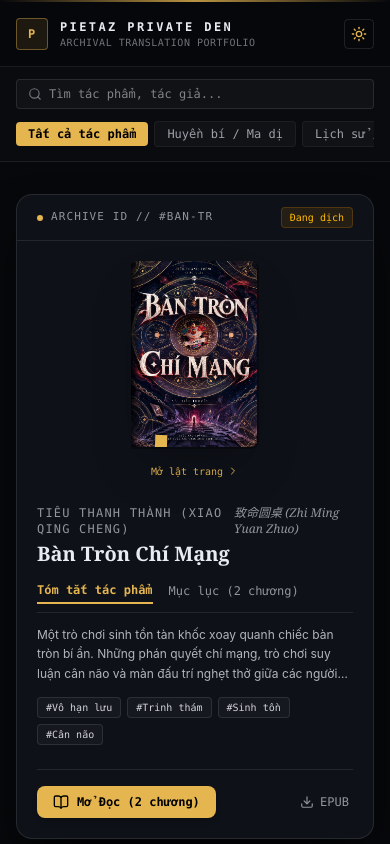
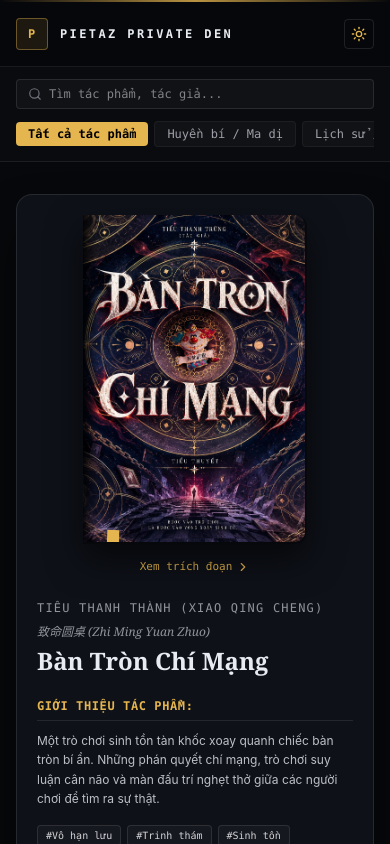
Before and after one commit to EpubAI/pietaz, a React (Vite) app: page / in a window 390 px wide. Shown: the top 844 px of the page. Built offline with nearby package versions, Linux system fonts and the light colour scheme.

Commit message:
refactor: expand book cover size on mobile and desktop, remove unused UI noise, update social links

```diff
--- a/src/App.jsx
+++ b/src/App.jsx
@@ -68,9 +68,6 @@ export default function App() {
             <div>
               <div className="font-bold tracking-[0.2em] text-xs sm:text-sm font-mono uppercase">
                 PIETAZ PRIVATE DEN
-              </div>
-              <div className={`text-[10px] tracking-wider uppercase font-mono ${isDarkMode ? 'text-zinc-500' : 'text-zinc-400'}`}>
-                Archival Translation Portfolio
               </div>
             </div>
           </div>
@@ -199,11 +196,6 @@ export default function App() {
                   );
                 })}
               </nav>
-
-              <div className="mt-6 pt-4 border-t border-current/10 font-mono text-[10px] text-zinc-500 space-y-1.5 leading-relaxed">
-                <div>• Thẻ tương tác 3D Tilt & Cursor Spotlight</div>
-                <div>• Đóng gói EPUB chuẩn cho máy đọc sách</div>
-              </div>
             </div>
           </aside>
 
@@ -215,9 +207,6 @@ export default function App() {
                 <span>{CATEGORIES.find(c => c.id === selectedCategory)?.label || 'Tất cả tác phẩm'}</span>
                 <Sparkles className="w-4 h-4 text-[#E5B54F]" />
               </h1>
-              <span className="font-mono text-xs text-zinc-400">
-                [Di chuột để nghiêng 3D • Bấm để mở đọc trực tiếp]
-              </span>
             </div>
 
             {filteredBooks.length === 0 ? (
@@ -262,22 +251,22 @@ export default function App() {
 
           <div className="flex items-center gap-3">
             <a
-              href="https://t.me/"
+              href="https://t.me/Pietaz"
               target="_blank"
               rel="noreferrer"
               className={`px-4 py-2 rounded font-semibold text-xs flex items-center gap-1.5 transition-colors ${
                 isDarkMode ? 'bg-[#E5B54F] text-black hover:bg-[#D9A336]' : 'bg-amber-600 text-white hover:bg-amber-700'
               }`}
             >
-              <span>Telegram Dispatch</span>
+              <span>Telegram (@Pietaz)</span>
             </a>
             <a
-              href="https://zalo.me/"
+              href="https://www.facebook.com/heywazzup2024"
               target="_blank"
               rel="noreferrer"
               className={`px-4 py-2 rounded border text-xs transition-colors ${isDarkMode ? 'border-white/10 hover:bg-white/5 text-zinc-300' : 'border-black/10 hover:bg-black/5 text-zinc-700'}`}
             >
-              Zalo
+              Facebook
             </a>
           </div>
         </div>
--- a/src/components/InteractiveBookCard.jsx
+++ b/src/components/InteractiveBookCard.jsx
@@ -1,9 +1,8 @@
 import React, { useRef, useState } from 'react';
-import { BookOpen, Download, ChevronRight, Bookmark, Sparkles, Layers } from 'lucide-react';
+import { BookOpen, ChevronRight, Bookmark } from 'lucide-react';
 
 export function InteractiveBookCard({ book, onRead, isDarkMode }) {
   const [isOpen, setIsOpen] = useState(false);
-  const [activeTab, setActiveTab] = useState('summary'); // 'summary' | 'toc'
   const [rotate, setRotate] = useState({ x: 0, y: 0 });
   const [spotlight, setSpotlight] = useState({ x: 0, y: 0 });
   const containerRef = useRef(null);
@@ -57,35 +56,17 @@ export function InteractiveBookCard({ book, onRead, isDarkMode }) {
           }}
         />
 
-        {/* TOP STATUS HEADER */}
-        <div className="px-5 py-3 border-b border-current/10 flex items-center justify-between font-mono text-[11px]">
-          <div className="flex items-center gap-2">
-            <span className="w-1.5 h-1.5 rounded-full bg-[#E5B54F]"></span>
-            <span className="opacity-60 uppercase tracking-widest">ARCHIVE ID // #{book.id.substring(0, 6)}</span>
-          </div>
+        {/* MAIN BODY: 3D BOOK HARDCOVER + FOLIO DETAILS */}
+        <div className="p-5 sm:p-6 flex flex-col sm:flex-row gap-6 sm:gap-7 items-center sm:items-start">
 
-          <div className="flex items-center gap-2">
-            <span className={`px-2 py-0.5 rounded text-[10px] font-mono ${
-              book.status === 'Hoàn thành'
-                ? 'text-emerald-400 bg-emerald-500/10 border border-emerald-500/20'
-                : 'text-amber-400 bg-amber-500/10 border border-amber-500/20'
-            }`}>
-              {book.status}
-            </span>
-          </div>
-        </div>
-
-        {/* MAIN BODY: 3D BOOK HARDCOVER + FOLIO DETAILS */}
-        <div className="p-5 sm:p-6 flex flex-col sm:flex-row gap-6 items-start">
-
-          {/* INTERACTIVE 3D HARDBACK BOOK JACKET */}
+          {/* INTERACTIVE 3D HARDBACK BOOK JACKET (KHÔNG GIAN LỚN HƠN) */}
           <div
             onClick={() => setIsOpen(!isOpen)}
-            className="w-32 sm:w-36 flex-shrink-0 cursor-pointer group/cover relative mx-auto sm:mx-0 select-none"
+            className="w-56 sm:w-44 md:w-48 lg:w-52 flex-shrink-0 cursor-pointer group/cover relative select-none"
             title="Bấm để lật mở xem trích đoạn"
           >
             {/* Realistic Book Mockup with 3D Spine and Pages Thickness */}
-            <div className="relative aspect-[3/4.4] w-full rounded-r-lg overflow-hidden border-r-2 border-b-2 border-black/40 shadow-2xl transition-all duration-300 group-hover/cover:-translate-y-1">
+            <div className="relative aspect-[3/4.4] w-full rounded-r-xl overflow-hidden border-r-2 border-b-2 border-black/50 shadow-[0_15px_35px_rgba(0,0,0,0.6)] transition-all duration-300 group-hover/cover:-translate-y-1 group-hover/cover:shadow-[0_20px_45px_rgba(229,181,79,0.25)]">
 
               <img
                 src={book.cover}
@@ -99,10 +80,10 @@ export function InteractiveBookCard({ book, onRead, isDarkMode }) {
               />
 
               {/* Physical Gutter & Crease Line */}
-              <div className="absolute inset-y-0 left-0 w-3 bg-gradient-to-r from-black/80 via-black/30 to-transparent pointer-events-none"></div>
+              <div className="absolute inset-y-0 left-0 w-3.5 bg-gradient-to-r from-black/85 via-black/40 to-transparent pointer-events-none"></div>
 
               {/* Gold Foil Hot Stamp Effect on Cover */}
-              <div className="absolute inset-0 bg-gradient-to-tr from-transparent via-[#E5B54F]/15 to-transparent opacity-0 group-hover/cover:opacity-100 transition-opacity duration-500 pointer-events-none"></div>
+              <div className="absolute inset-0 bg-gradient-to-tr from-transparent via-[#E5B54F]/20 to-transparent opacity-0 group-hover/cover:opacity-100 transition-opacity duration-500 pointer-events-none"></div>
 
               {/* Silk Ribbon Bookmark hanging from bottom */}
               <div className="absolute -bottom-2 left-6 w-3 h-5 bg-[#E5B54F] shadow-md transform rotate-2 pointer-events-none"></div>
@@ -110,9 +91,9 @@ export function InteractiveBookCard({ book, onRead, isDarkMode }) {
 
             {/* Book Pages Stack Texture Effect */}
             <div className="mt-2 text-center">
-              <span className="inline-flex items-center gap-1 font-mono text-[10px] text-[#E5B54F] group-hover/cover:underline">
-                <span>{isOpen ? 'Đóng trích yếu' : 'Mở lật trang'}</span>
-                <ChevronRight className={`w-3 h-3 transition-transform duration-300 ${isOpen ? 'rotate-90' : ''}`} />
+              <span className="inline-flex items-center gap-1 font-mono text-[11px] text-[#E5B54F] group-hover/cover:underline">
+                <span>{isOpen ? 'Đóng trích đoạn' : 'Xem trích đoạn'}</span>
+                <ChevronRight className={`w-3.5 h-3.5 transition-transform duration-300 ${isOpen ? 'rotate-90' : ''}`} />
               </span>
             </div>
           </div>
@@ -121,57 +102,30 @@ export function InteractiveBookCard({ book, onRead, isDarkMode }) {
           <div className="flex-1 min-w-0 flex flex-col justify-between w-full">
             <div>
               {/* Author & Foreign Title */}
-              <div className="flex items-center justify-between text-xs font-mono opacity-60 mb-1">
+              <div className="flex items-center justify-between text-xs font-mono opacity-60 mb-1.5 flex-wrap gap-2">
                 <span className="uppercase tracking-widest">{book.author}</span>
-                <span className="font-serif italic">{book.originalTitle}</span>
+                {book.originalTitle && <span className="font-serif italic text-right">{book.originalTitle}</span>}
               </div>
 
               {/* Vietnamese Master Title */}
-              <h2 className="font-serif text-xl sm:text-2xl font-bold leading-tight hover:text-[#E5B54F] transition-colors line-clamp-2">
+              <h2 className="font-serif text-2xl sm:text-2xl font-bold leading-tight hover:text-[#E5B54F] transition-colors">
                 {book.title}
               </h2>
 
-              {/* Interactive Tabs: Tóm tắt hoặc Mục lục 20 chương */}
-              <div className="mt-4 border-b border-current/10 flex items-center gap-4 text-xs font-mono pb-2">
-                <button
-                  onClick={() => setActiveTab('summary')}
-                  className={`pb-1 transition-colors ${activeTab === 'summary' ? 'text-[#E5B54F] border-b-2 border-[#E5B54F] font-semibold' : 'opacity-60 hover:opacity-100'}`}
-                >
-                  Tóm tắt tác phẩm
-                </button>
-                <button
-                  onClick={() => setActiveTab('toc')}
-                  className={`pb-1 transition-colors ${activeTab === 'toc' ? 'text-[#E5B54F] border-b-2 border-[#E5B54F] font-semibold' : 'opacity-60 hover:opacity-100'}`}
-                >
-                  Mục lục ({book.chapters.length} chương)
-                </button>
+              {/* Section Header: Giới thiệu tác phẩm */}
+              <div className="mt-4 pb-1 border-b border-current/10">
+                <span className="text-xs font-mono text-[#E5B54F] font-semibold tracking-wider uppercase">
+                  Giới thiệu tác phẩm:
+                </span>
               </div>
 
-              {/* Tab 1: Summary */}
-              {activeTab === 'summary' && (
-                <p className="mt-3 text-xs leading-relaxed opacity-75 font-sans line-clamp-3">
-                  {book.description}
-                </p>
-              )}
-
-              {/* Tab 2: Table of Contents Preview */}
-              {activeTab === 'toc' && (
-                <div className="mt-2.5 max-h-24 overflow-y-auto space-y-1 text-[11px] font-mono opacity-80 pr-2">
-                  {book.chapters.slice(0, 5).map((c) => (
-                    <div key={c.id} className="truncate hover:text-[#E5B54F] cursor-pointer" onClick={() => onRead(book)}>
-                      • {c.title}
-                    </div>
-                  ))}
-                  {book.chapters.length > 5 && (
-                    <div className="text-[10px] opacity-50 italic">
-                      + thêm {book.chapters.length - 5} chương nữa...
-                    </div>
-                  )}
-                </div>
-              )}
+              {/* Description */}
+              <p className="mt-2.5 text-xs sm:text-[13px] leading-relaxed opacity-80 font-sans line-clamp-4">
+                {book.description}
+              </p>
 
               {/* Tags */}
-              <div className="mt-3.5 flex flex-wrap gap-1.5">
+              <div className="mt-4 flex flex-wrap gap-1.5">
                 {book.tags.map((tag, idx) => (
                   <span
                     key={idx}
@@ -191,25 +145,15 @@ export function InteractiveBookCard({ book, onRead, isDarkMode }) {
             <div className="mt-6 pt-4 border-t border-current/10 flex items-center justify-between font-mono text-xs">
               <button
                 onClick={() => onRead(book)}
-                className={`px-4 py-2 rounded-lg font-semibold flex items-center gap-2 transition-all duration-200 active:scale-95 shadow-md ${
+                className={`w-full sm:w-auto px-5 py-2.5 rounded-lg font-semibold flex items-center justify-center gap-2 transition-all duration-200 active:scale-95 shadow-md ${
                   isDarkMode
                     ? 'bg-[#E5B54F] text-black hover:bg-[#F2C76A] hover:shadow-[0_0_20px_rgba(229,181,79,0.35)]'
                     : 'bg-amber-600 text-white hover:bg-amber-700 hover:shadow-[0_0_20px_rgba(217,119,6,0.3)]'
                 }`}
               >
                 <BookOpen className="w-4 h-4" />
-                <span>Mở Đọc ({book.chapters.length} chương)</span>
+                <span>Đọc tác phẩm</span>
               </button>
-
-              <a
-                href={book.downloadUrl}
-                download
-                className="flex items-center gap-1.5 opacity-60 hover:opacity-100 hover:text-[#E5B54F] transition-all p-1"
-                title="Tải EPUB cho máy đọc sách"
-              >
-                <Download className="w-3.5 h-3.5" />
-                <span>EPUB</span>
-              </a>
             </div>
 
           </div>
@@ -222,13 +166,13 @@ export function InteractiveBookCard({ book, onRead, isDarkMode }) {
             <div className="flex items-center justify-between pb-3 border-b border-current/10 font-mono text-xs text-[#E5B54F]">
               <div className="flex items-center gap-1.5 font-semibold">
                 <Bookmark className="w-3.5 h-3.5" />
-                <span>Trích đoạn hồi mở màn: {book.chapters[0]?.title}</span>
+                <span>Trích đoạn mở đầu: {book.chapters[0]?.title}</span>
               </div>
               <button
                 onClick={() => onRead(book)}
                 className="underline hover:opacity-80"
               >
-                Toàn văn →
+                Đọc toàn văn →
               </button>
             </div>
 
```
